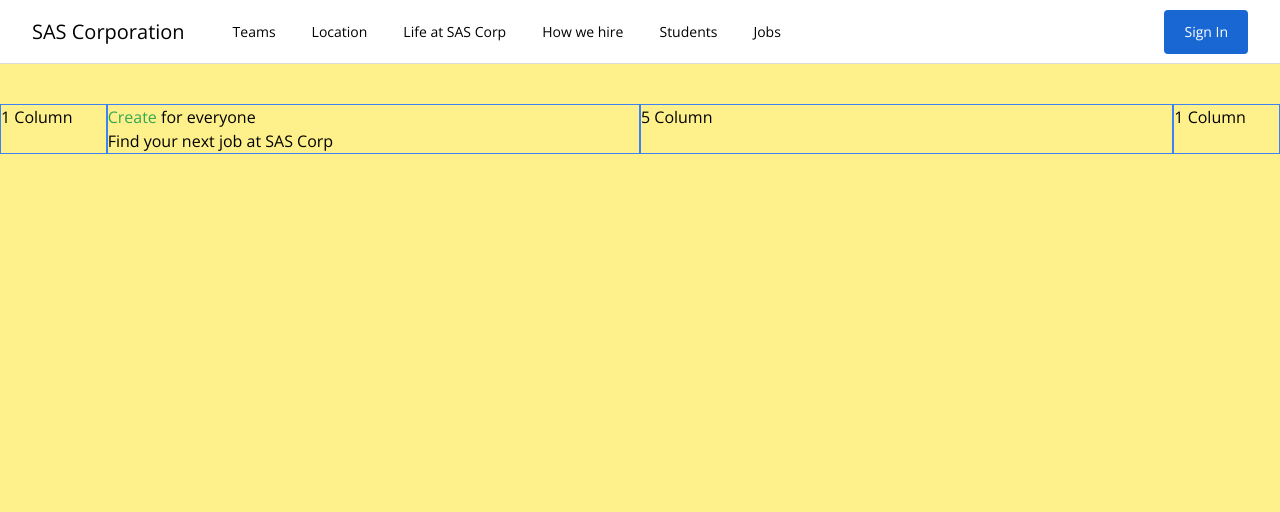
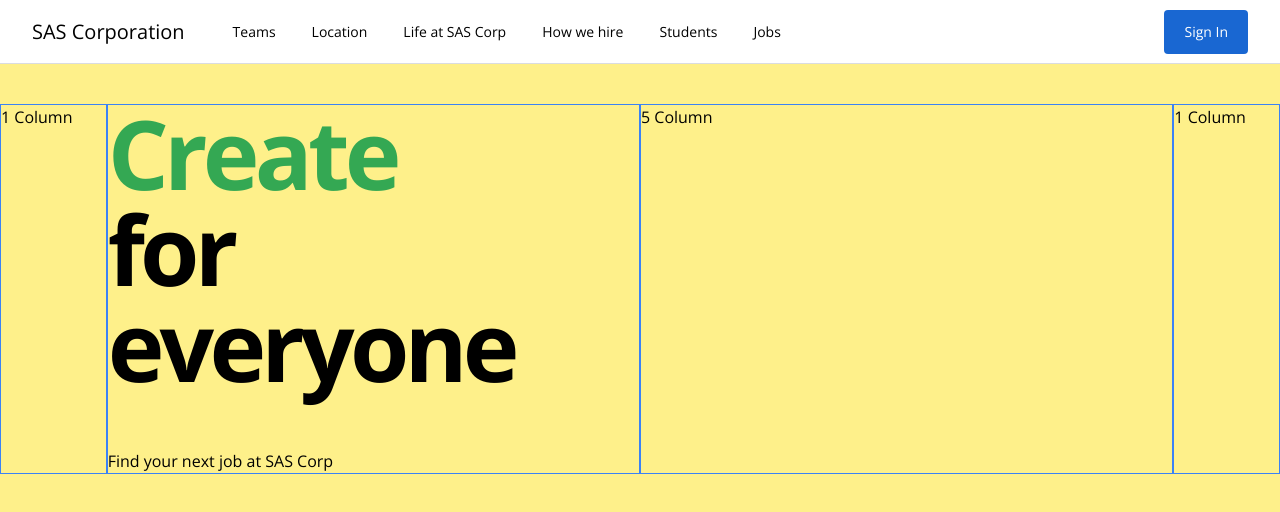
Before and after one commit to sastra12/job-search, a Vue app: page / in a window 1280 px wide. Shown: the top 512 px of the page. Built offline with nearby package versions, Linux system fonts and the light colour scheme.

Commit message:
CSS: Fix Styles of Primary Header

```diff
--- a/src/components/TheHeadline.vue
+++ b/src/components/TheHeadline.vue
@@ -1,7 +1,8 @@
 <template>
   <section>
-    <h1>
-      <span :class="actionClasses"> {{ action }} </span> for everyone
+    <h1 class="mb-14 text-8xl font-bold tracking-tighter">
+      <span :class="actionClasses"> {{ action }} </span> <br />
+      for everyone
     </h1>
     <h2>Find your next job at SAS Corp</h2>
   </section>
```
